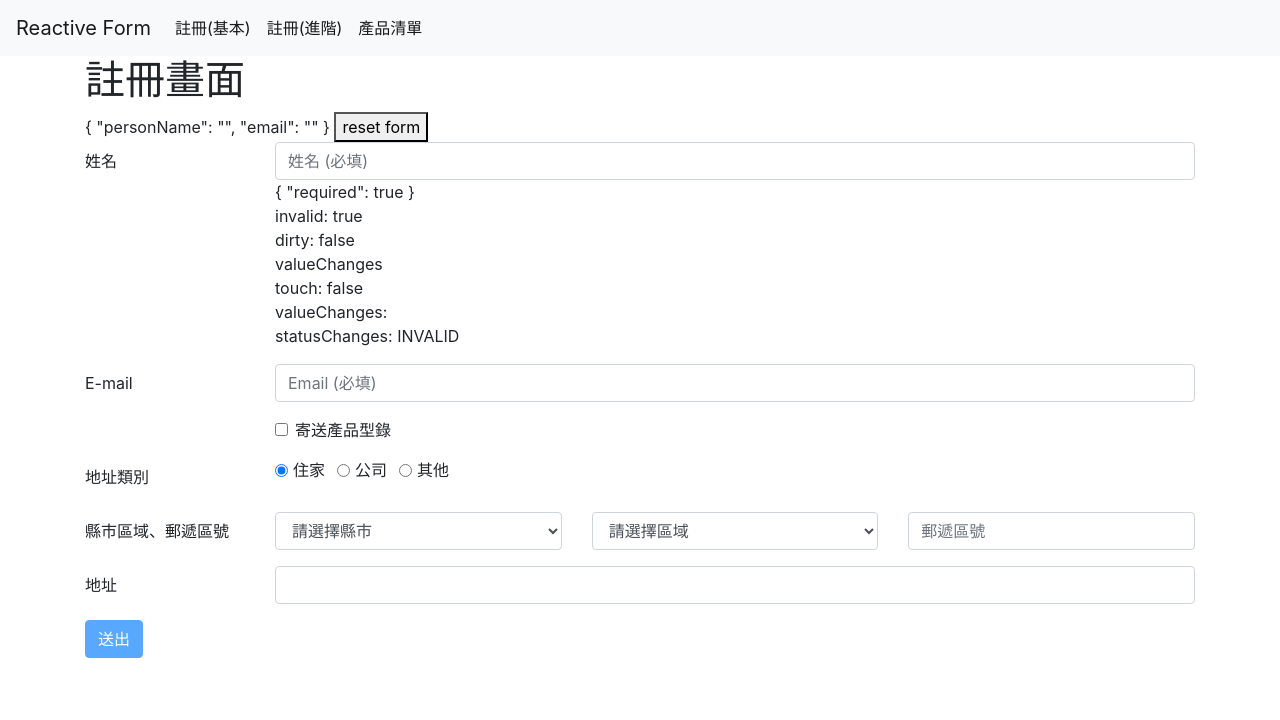
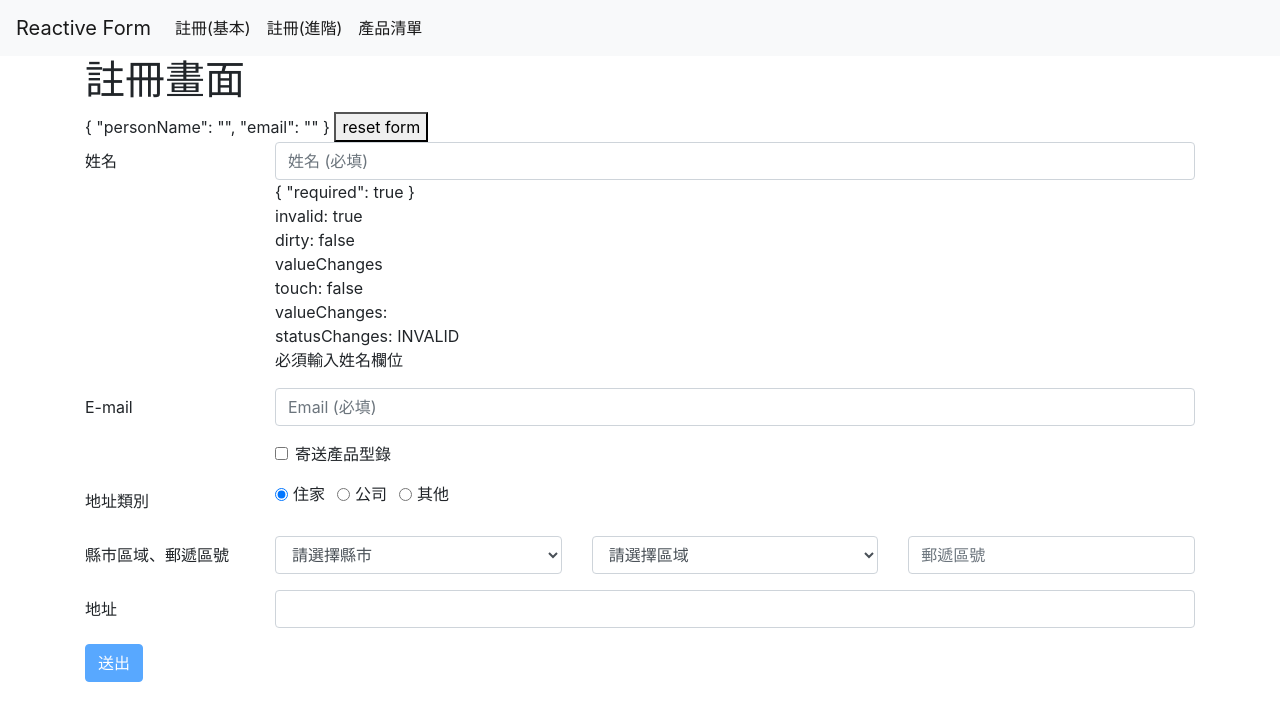
Before and after one commit to SHANG-TING/20181110-angular-beginner-form, an Angular app: page /signup in a window 1280 px wide. Shown: the top 720 px of the page. Built offline with nearby package versions, Linux system fonts and the light colour scheme.

Commit message:
show error message

```diff
--- a/src/app/signup/signup.component.html
+++ b/src/app/signup/signup.component.html
@@ -19,6 +19,7 @@
       <div>touch: {{ personName.touched }}</div>
       <div>valueChanges: {{ personName.valueChanges | async }}</div>
       <div>statusChanges: {{ personName.statusChanges | async }}</div>
+      <span *ngIf="personName.hasError('required')">必須輸入姓名欄位</span>
     </div>
   </div>
   <div class="form-group row">
```
